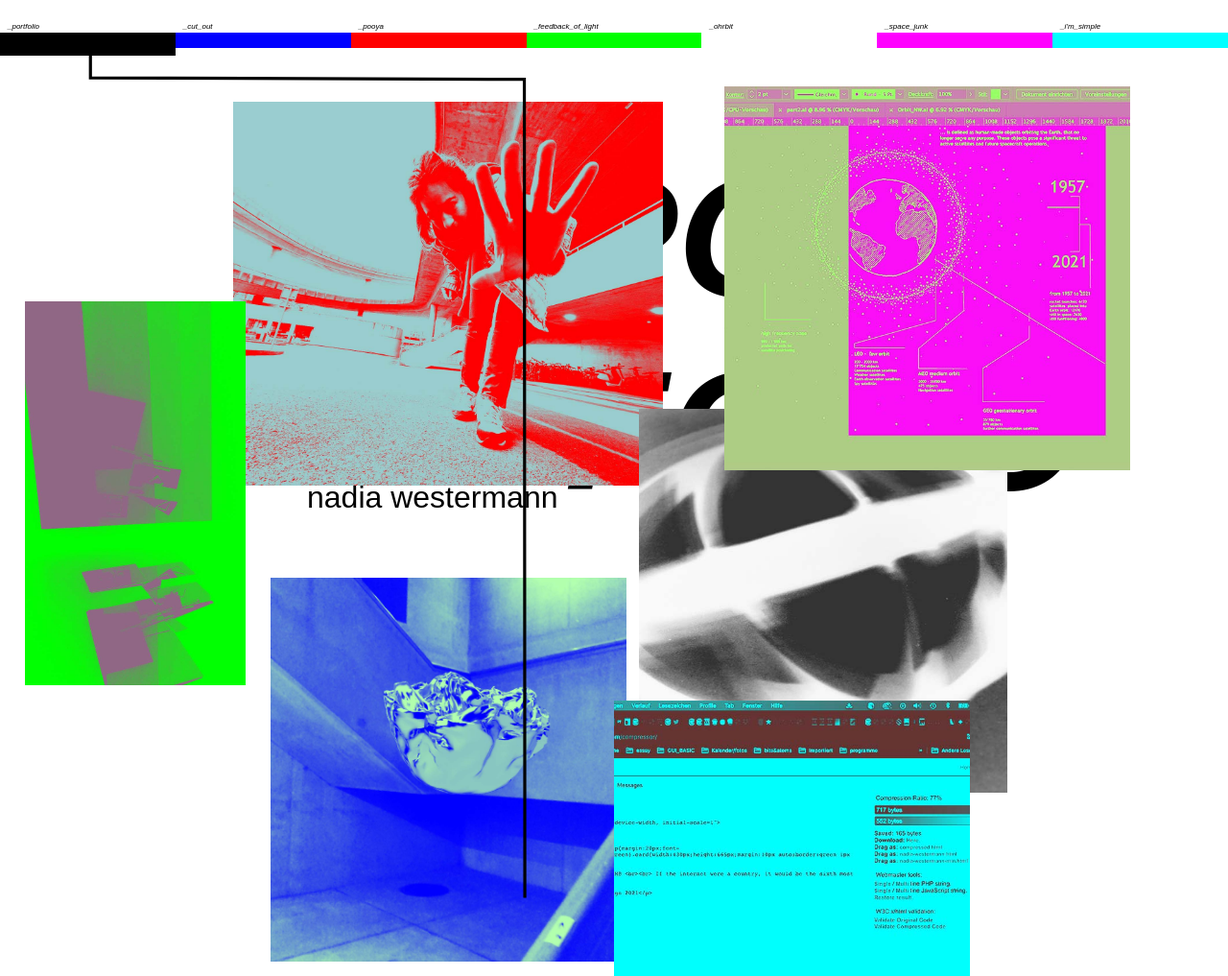
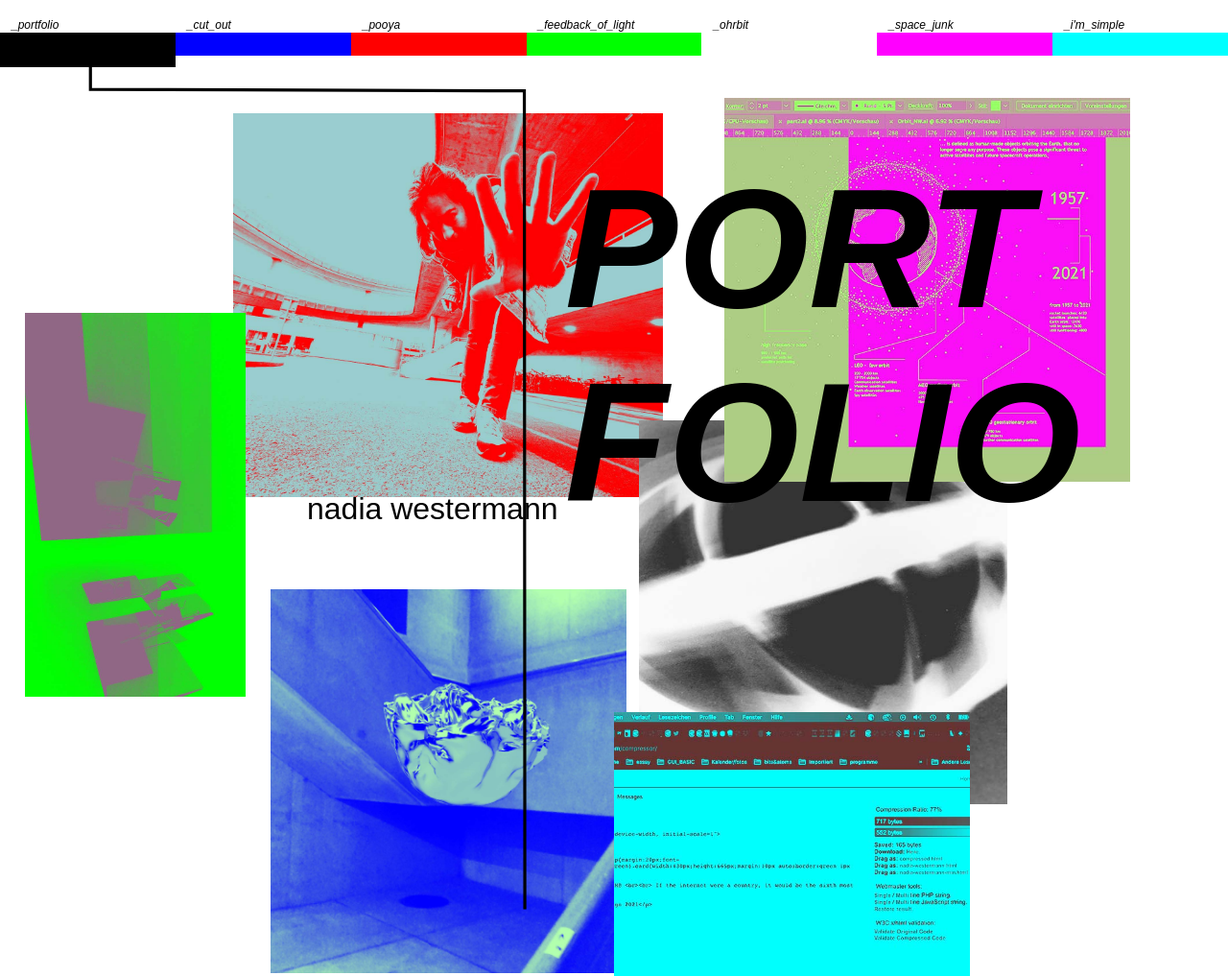
Before and after one commit to nadiwe/glowing-potato, a plain HTML site: page index.html in a window 1280 px wide. Shown: the top 1017 px of the page at 96% size. Drawn offline with Linux system fonts and the light colour scheme; a web font is replaced by a local one.

Commit message:
fixed mobile nav

```diff
--- a/style.css
+++ b/style.css
@@ -6,23 +6,49 @@ body {
 
     font-family: din-2014,sans-serif;
 }
+h1{
+    position: fixed;
+    bottom: 1em;
+    right: 1%;
+
+    margin: 0;
+    font-weight: 900;
+    font-style: italic;
+    font-size: 62px;
+    z-index: 1;
+}
+h2{
+    position: fixed;
+    bottom: 1em;
+    right: 1%;
+
+    margin: 0;
+    font-weight: 300;
+    font-style: normal;
+    z-index: 1;
+}
 
 nav{
+    height: 100%;
     position: fixed;
     top:1em;
     z-index: 1;
+
 
 }
 nav ul{
     list-style-type: none;
     padding: 0;
     margin: 0;
+
     display: flex;
     flex-direction: column;
+    height: 100%;
+
 }
 
 nav li{
-    flex: 1 1 0;
+    height: 100%;
 }
 
 nav a {
@@ -33,68 +59,51 @@ nav a {
 
     font-weight: 300;
     font-style: italic;
-    font-size: 8px;
-}
-h1{
-    position: fixed;
-    right: 1%;
-
-    margin: 0;
-    font-weight: 900;
-    font-style: italic;
-}
-h2{
-    position: fixed;
-    top: 3em;
-    right: 1%;
-
-    margin: 0;
-    font-weight: 300;
-    font-style: normal;
+    font-size: 12px;
 }
 
 
-.menu{
-    display: flex;
 
-    width: 100%;
-    height: auto;
-    padding: 0;
-  }
 
 
 #home{
-    height: 3em;
+    width: auto;
+    height: 60%;
     background-color: black;
 }
 
 #blue{
-    height: 2em;
+    width: auto;
+    height: 60%;
     background-color: blue;
 }
 
 #red{
-    height: 2em;
+    width: auto;
+    height: 60%;
     background-color: red;
 }
 
 #green{
-    height: 2em;
+    width: auto;
+    height: 60%;
     background-color: rgb(0,255,0);
 }
 
 #white{
-    height: 2em;
+    width: auto;
+    height: 60%;
     background-color: white;
 }
 
 #magenta{
-
-    height: 2em;
+    width: auto;
+    height: 60%;
     background-color: magenta;
 }
 #cyan{
-    height: 2em;
+    width: auto;
+    height: 60%;
     background-color: cyan;
 }
 
@@ -124,14 +133,20 @@ display: none;
         }
         nav{
             position: relative;
-        }
-        nav a{
-            font-size: 8px;
+            width: 100%;
         }
         nav ul{
             flex-direction: row;
+            width: auto;
+        }
 
+        nav li{
+            width: 100%;
         }
+
+
+
+
         h1{
             position: absolute;
             left: 47%;
@@ -183,6 +198,35 @@ display: none;
             top: 32em;
             right: 6%;
             width: 29%;
+        }
+
+        #home{
+            width: auto;
+            height: 3em;
+        }
+        #blue{
+            width: auto;
+            height: 2em;
+        }
+        #red{
+            width: auto;
+            height: 2em;
+        }
+        #green{
+            width: auto;
+            height: 2em;
+        }
+        #white{
+            width: auto;
+            height: 2em;
+        }
+        #magenta{
+            width: auto;
+            height: 2em;
+        }
+        #cyan{
+            width: auto;
+            height: 2em;
         }
 
 
```
